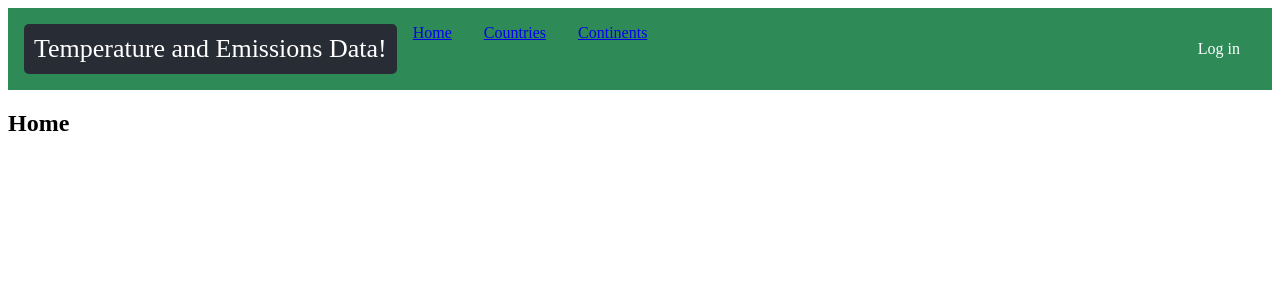
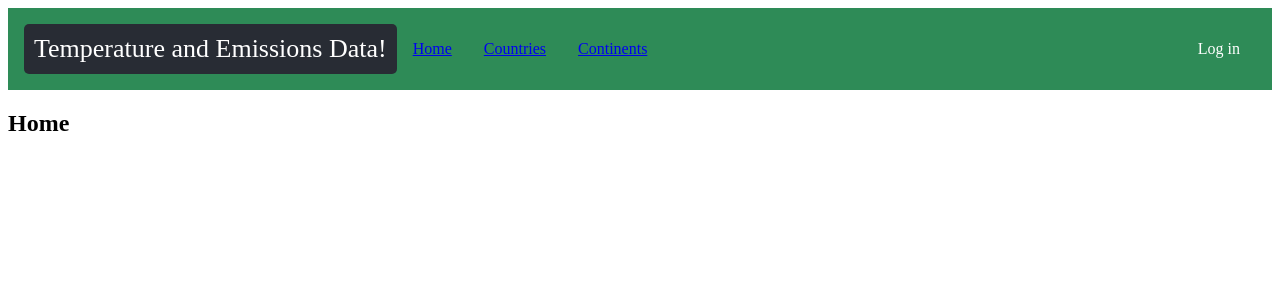
Before and after one commit to manos02/emissions-API, a React (Create React App) app in the folder react-web-engineer/: page / in a window 1280 px wide. Shown: the top 300 px of the page. Built offline with nearby package versions, Linux system fonts and the light colour scheme.

Commit message:
small aesthetic change

```diff
--- a/react-web-engineer/src/pages/Layout.js
+++ b/react-web-engineer/src/pages/Layout.js
@@ -11,11 +11,9 @@ const Layout = () => {
     <Navbar expand="lg" className="bg-body-tertiary" bg="dark" data-bs-theme="dark">
       <Container className= 'Layout-nav'>
         <header className = 'Layout-header'> Temperature and Emissions Data! </header>
-      <Nav>
       <a className = 'Layout-nav-item' href="/">Home</a>
       <a className = 'Layout-nav-item' href="/countries">Countries</a>
       <a className = 'Layout-nav-item' href="/continents">Continents</a>
-      </Nav>
       <a className = 'Layout-login'>Log in</a>
       </Container>
       <Outlet />
```
